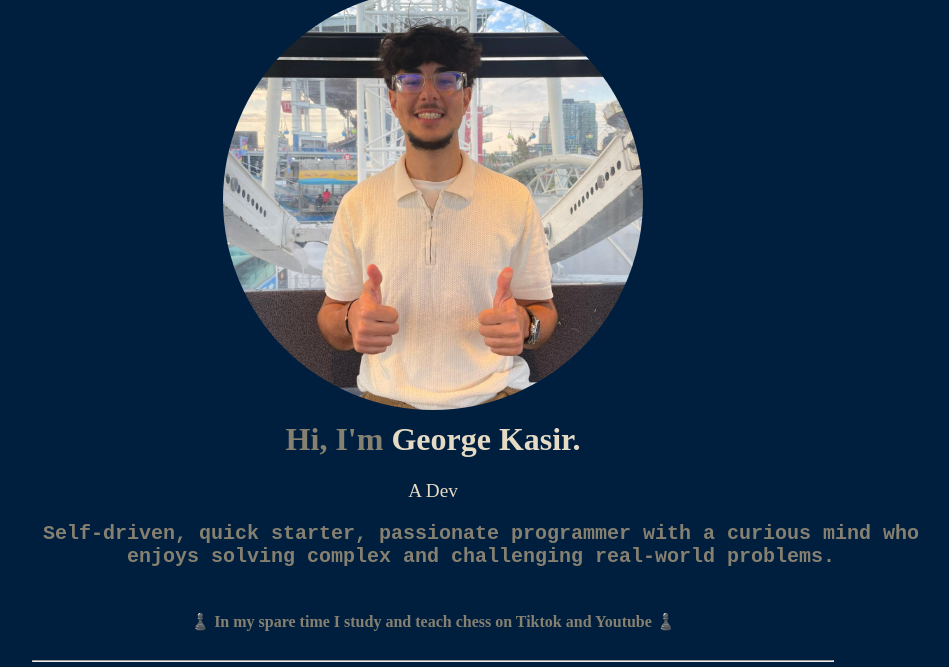
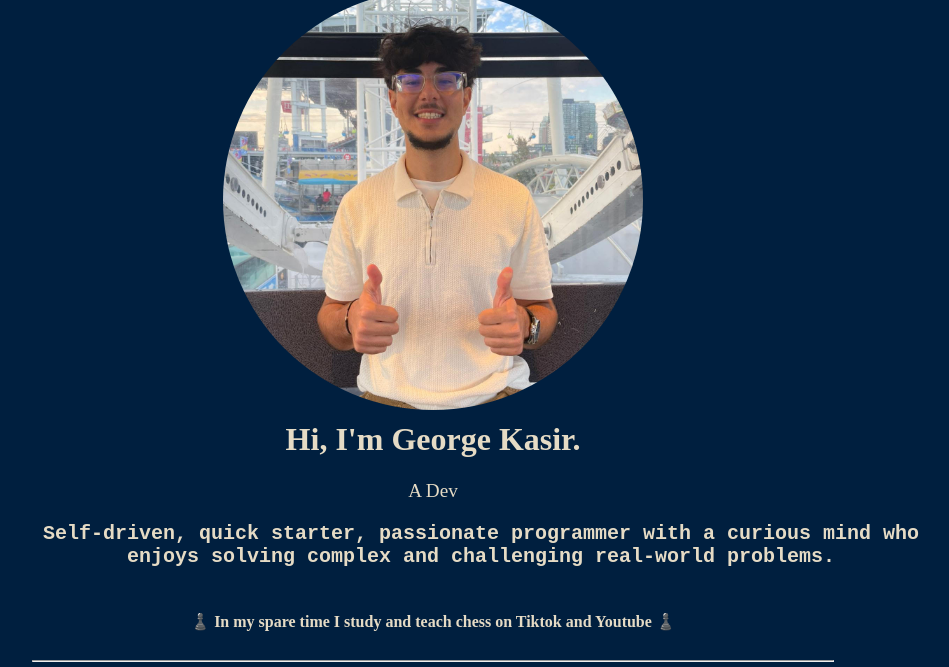
Before and after one commit to Georgeyy07/Georgeyy07.github.io, a plain HTML site: page index.html in a window 1280 px wide. Shown: the top 667 px of the page, without its empty margins (207-1156 px from the left). Drawn offline with Linux system fonts and the light colour scheme.

Commit message:
Update index.css

```diff
--- a/index.css
+++ b/index.css
@@ -22,7 +22,7 @@ body {
 }
 
 #texts {
-    color: rgb(133,128,112);
+    color: rgb(229,219,197);
 }
 
 #name {
```
